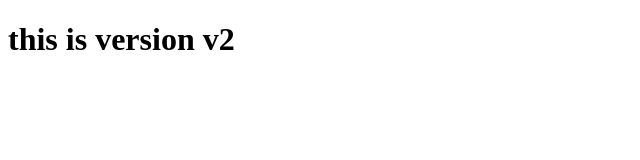
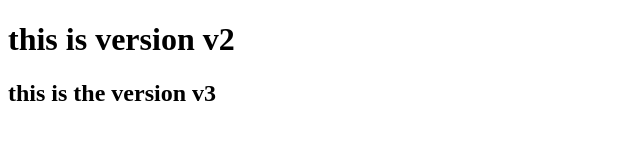
Before and after one commit to sanikasonawane18/myrepo, a plain HTML site: page index.html in a window 1280 px wide. Shown: the whole page, without its empty margins (0-640 px from the left). Drawn offline with Linux system fonts and the light colour scheme.

Commit message:
this is the version 3

```diff
--- a/index.html
+++ b/index.html
@@ -7,5 +7,6 @@
 </head>
 <body>
     <h1>this is version v2</h1>
+    <h2>this is the version v3</h2>
 </body>
 </html>
```
